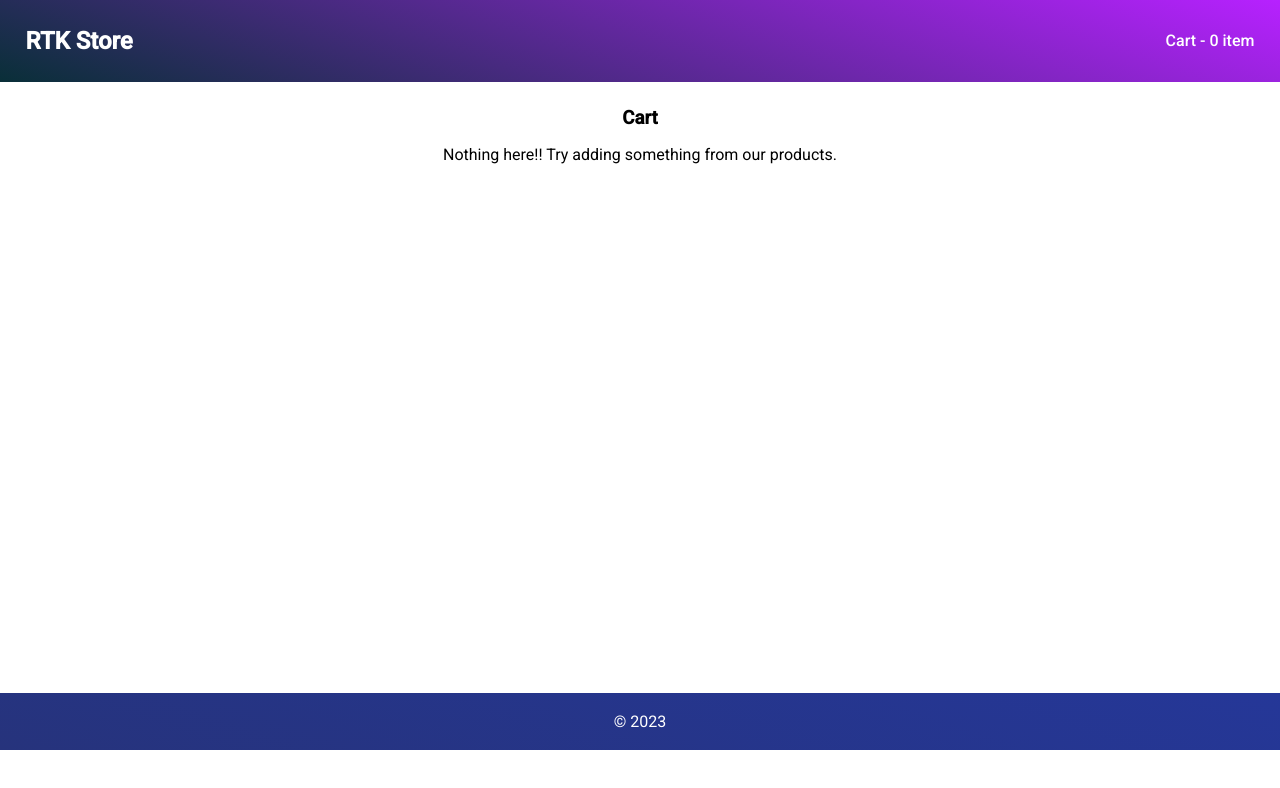
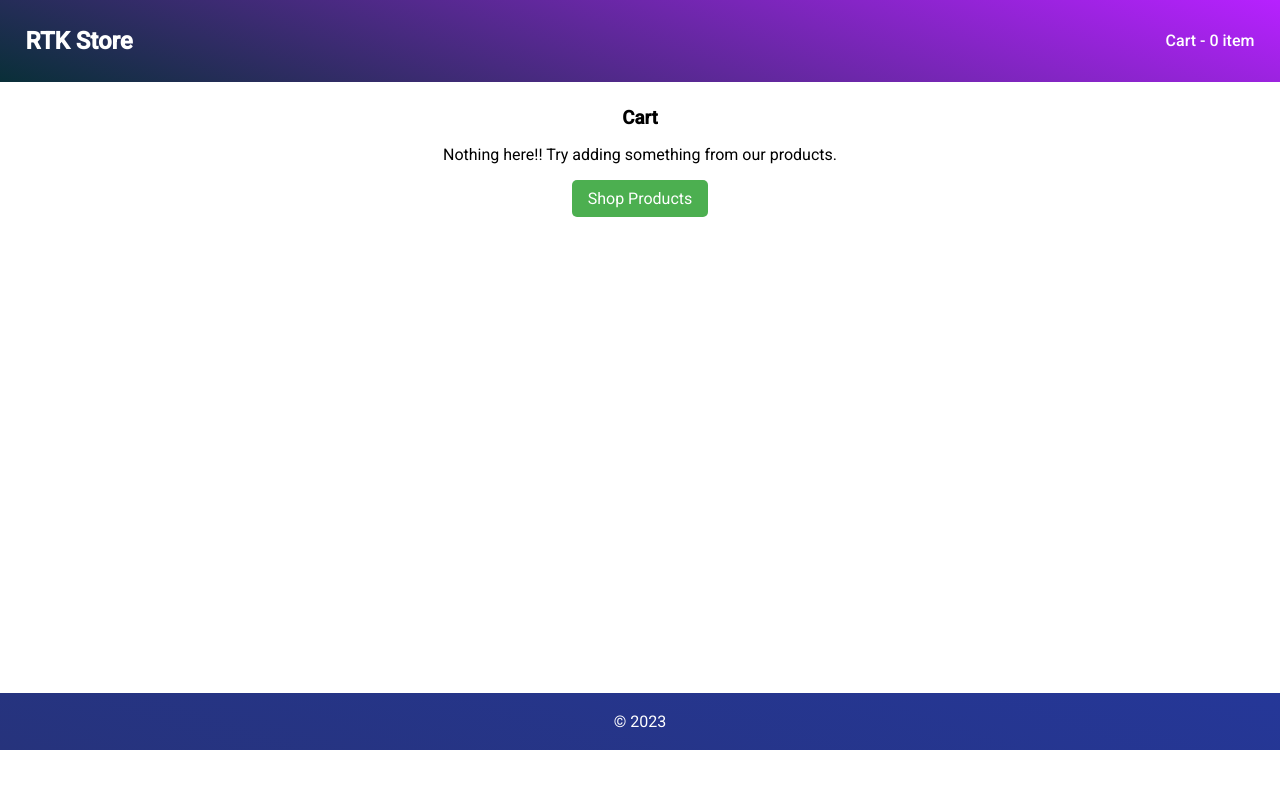
Before and after one commit to tejash023/rtk-cart, a React (Vite) app: page /cart in a window 1280 px wide. Shown: the top 788 px of the page. Built offline with nearby package versions, Linux system fonts and the light colour scheme.

Commit message:
added button on empty cart

```diff
--- a/src/Components/Cart.jsx
+++ b/src/Components/Cart.jsx
@@ -1,4 +1,5 @@
 import { useSelector } from "react-redux";
+import { Link } from "react-router-dom";
 import CartItems from "./CartItems";
 
 const Cart = () => {
@@ -12,7 +13,12 @@ const Cart = () => {
           <CartItems key={cartItem.id} cartItem={cartItem} />
         ))
       ) : (
-        <p>Nothing here!! Try adding something from our products.</p>
+        <div className="empty-cart">
+          <p>Nothing here!! Try adding something from our products.</p>
+          <Link to="/">
+            <button className="empty-cart-button">Shop Products</button>
+          </Link>
+        </div>
       )}
     </div>
   );
--- a/src/index.css
+++ b/src/index.css
@@ -264,6 +264,27 @@
   cursor: pointer;
 }
 
+.empty-cart {
+  display: flex;
+  flex-direction: column;
+  gap: 1rem;
+  align-items: center;
+}
+
+.empty-cart-button {
+  border: none;
+  outline: none;
+  padding: 9px 16px;
+  background: #4caf50;
+  border-radius: 5px;
+  font-size: 1rem;
+  color: white;
+}
+.empty-cart-button:hover {
+  background-color: #3d863e;
+  cursor: pointer;
+}
+
 @media only screen and (max-width: 900px) {
   .product-card {
     width: 45%;
```
